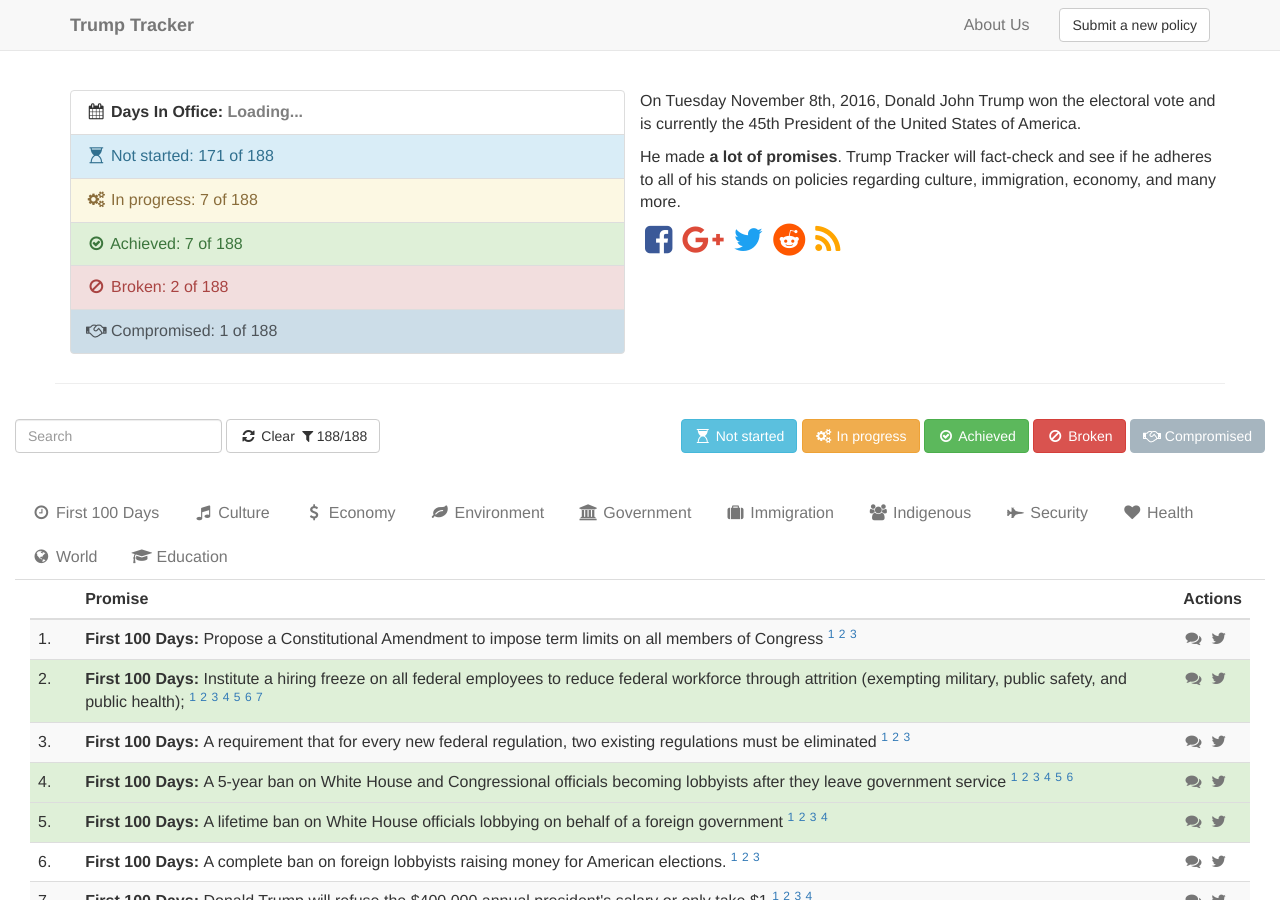
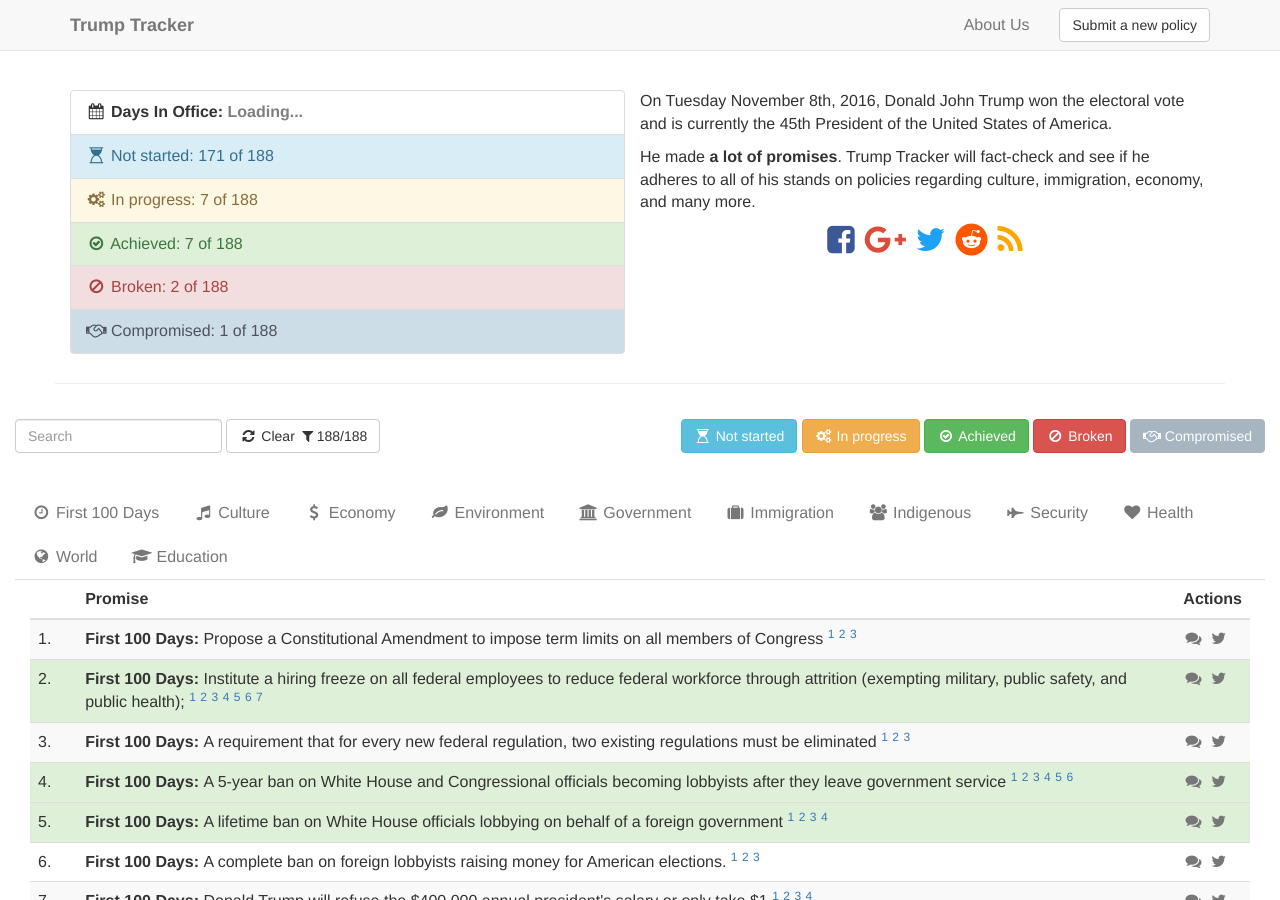
Before and after one commit to TrumpTracker/trumptracker.github.io, a Jekyll site: the page built from index.html, in a window 1280 px wide and 900 px high. Built offline with Jekyll 4.4.1, drawn with Linux system fonts in a browser that asks for light colours; nearby versions of some CDN libraries.

Commit message:
:art: Margin fix for :phone: - partial fix of #102
- remove commented out image of donald trump from v1.0
- container fluid, moved share buttons into wall text description

```diff
--- a/index.html
+++ b/index.html
@@ -35,10 +35,11 @@
             </ul>
 
         </div>
+
+        <div class="container-fluid">
             <p>On Tuesday November 8th, 2016, Donald John Trump won the electoral vote and is currently the 45th President of the United States of America.</p>
             <p>He made <b>a lot of promises</b>. Trump Tracker will fact-check and see if he adheres to all of his stands on policies regarding culture, immigration, economy, and many more.</p>
-
-            <div id="share-buttons">
+            <div id="share-buttons" class="text-center">
                 <ul class="list-inline">
                     <li>
                         <a href="https://www.facebook.com/sharer.php?u=https://trumptracker.github.io/" target="_blank"
@@ -70,8 +71,7 @@
                     </li>
                 </ul>
             </div>
-            <!-- <img src="assets/trump-main.jpg" class="img-responsive center-block"-->
-                 <!--alt="Donald Trump standing on a podium."/> -->
+         </div>
         </div>
     </div>
 
```
